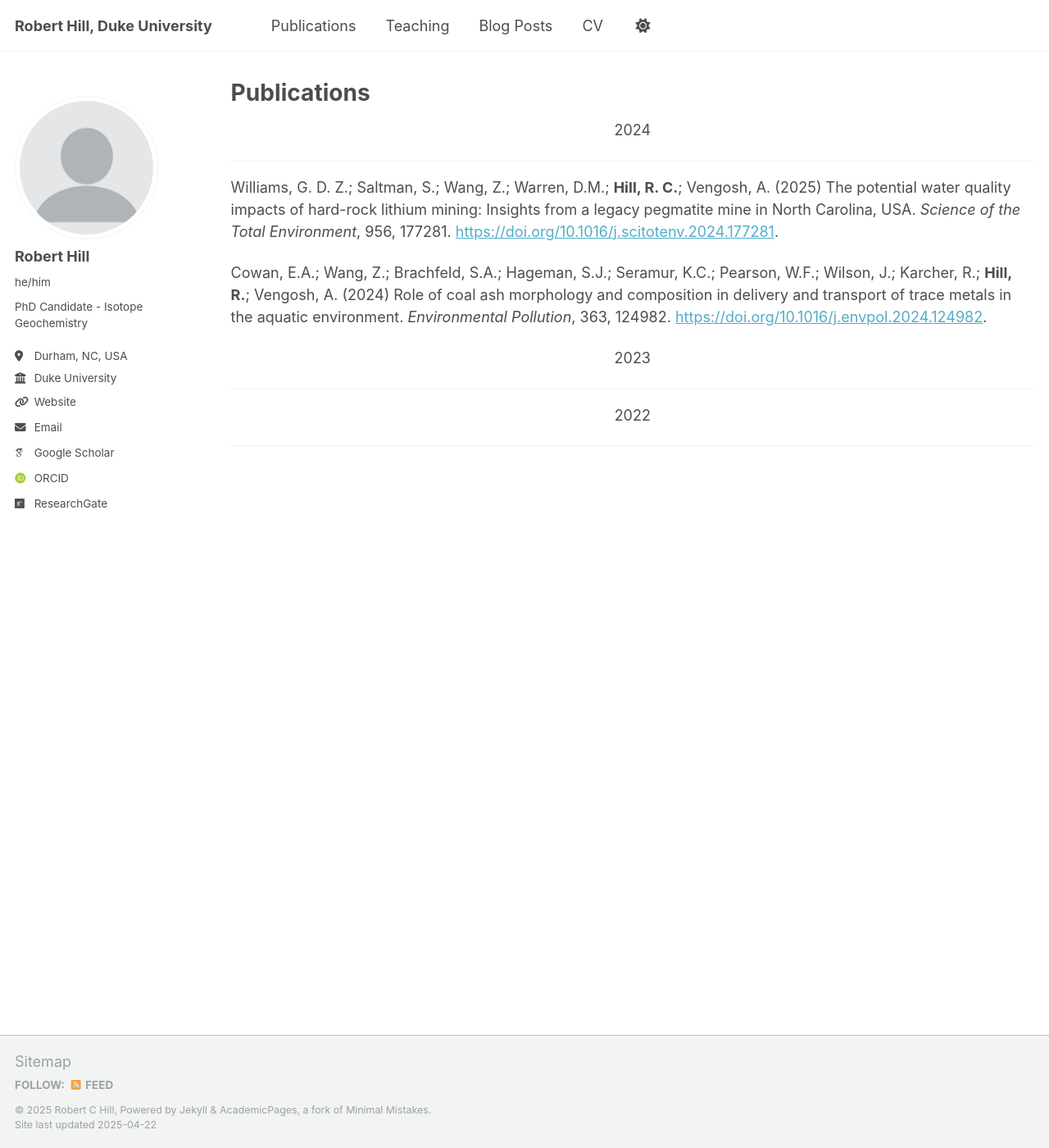
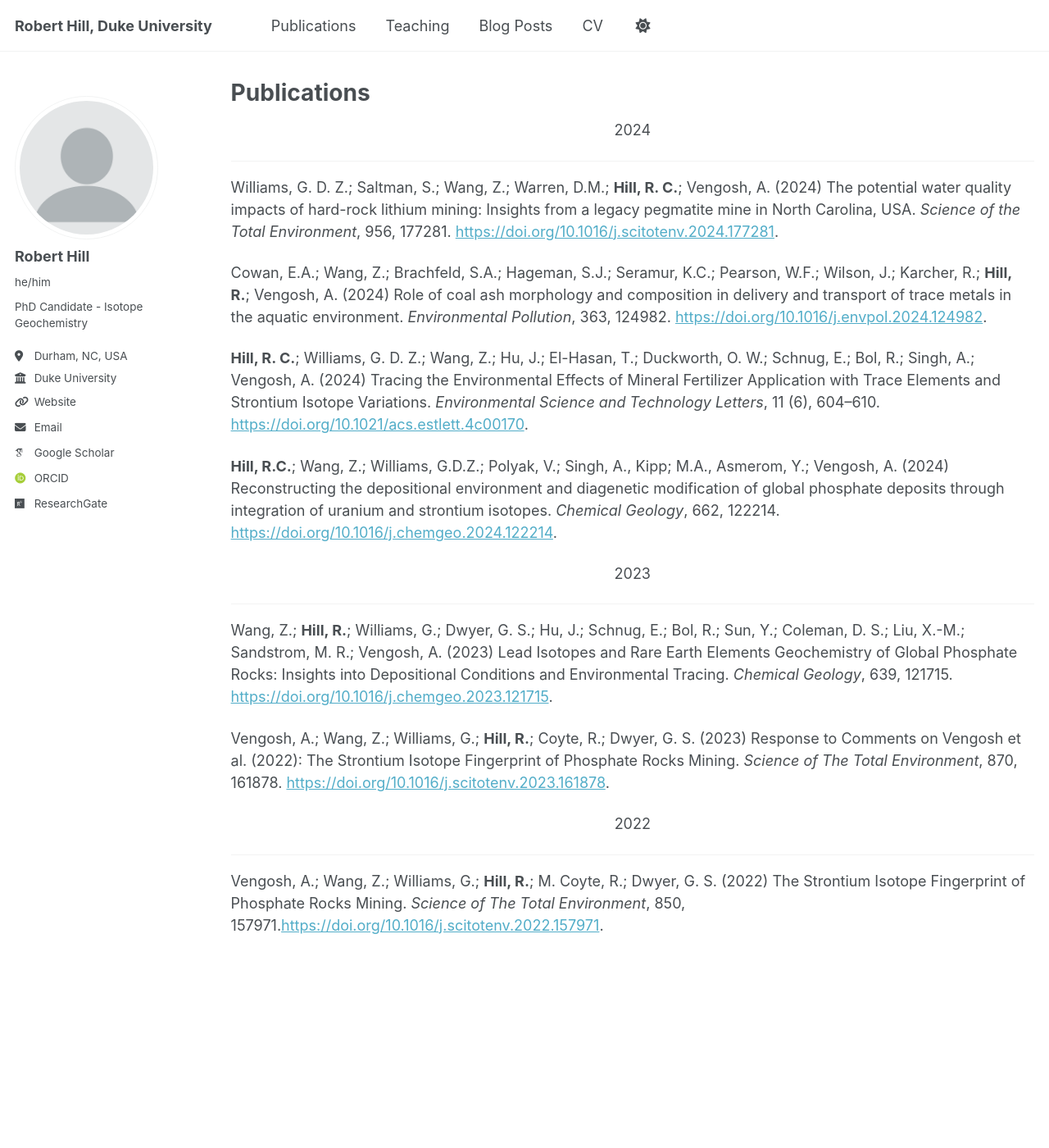
Before and after one commit to robert-c-hill/robert-c-hill.github.io, a Jekyll site: the page built from _pages/publications.html, in a window 1280 px wide and 1400 px high. Shown: the whole window at 82% size. Built offline with Jekyll 4.4.1, drawn with Linux system fonts in a browser that asks for light colours; some web fonts are replaced.

Commit message:
Update publications.html

```diff
--- a/_pages/publications.html
+++ b/_pages/publications.html
@@ -12,10 +12,16 @@ author_profile: true
 
 <p style="text-align: center;">2024</p>
 <hr />
-<p>Williams, G. D. Z.; Saltman, S.; Wang, Z.; Warren, D.M.; <b>Hill, R. C.</b>; Vengosh, A. (2025) The potential water quality impacts of hard-rock lithium mining: Insights from a legacy pegmatite mine in North Carolina, USA. <i>Science of the Total Environment</i>, 956, 177281. <a href="https://doi.org/10.1016/j.scitotenv.2024.177281">https://doi.org/10.1016/j.scitotenv.2024.177281</a>.</p>
+<p>Williams, G. D. Z.; Saltman, S.; Wang, Z.; Warren, D.M.; <b>Hill, R. C.</b>; Vengosh, A. (2024) The potential water quality impacts of hard-rock lithium mining: Insights from a legacy pegmatite mine in North Carolina, USA. <i>Science of the Total Environment</i>, 956, 177281. <a href="https://doi.org/10.1016/j.scitotenv.2024.177281">https://doi.org/10.1016/j.scitotenv.2024.177281</a>.</p>
 <p>Cowan, E.A.; Wang, Z.; Brachfeld, S.A.; Hageman, S.J.; Seramur, K.C.; Pearson, W.F.; Wilson, J.; Karcher, R.; <b>Hill, R.</b>; Vengosh, A. (2024) Role of coal ash morphology and composition in delivery and transport of trace metals in the aquatic environment. <i>Environmental Pollution</i>, 363, 124982. <a href="https://doi.org/10.1016/j.envpol.2024.124982">https://doi.org/10.1016/j.envpol.2024.124982</a>.</p>
+<p><b>Hill, R. C.</b>; Williams, G. D. Z.; Wang, Z.; Hu, J.; El-Hasan, T.; Duckworth, O. W.; Schnug, E.; Bol, R.; Singh, A.; Vengosh, A. (2024) Tracing the Environmental Effects of Mineral Fertilizer Application with Trace Elements and Strontium Isotope Variations. <i>Environmental Science and Technology Letters</i>, 11 (6), 604–610. <a href="https://doi.org/10.1021/acs.estlett.4c00170">https://doi.org/10.1021/acs.estlett.4c00170</a>.</p>
+<p><b>Hill, R.C.</b>; Wang, Z.; Williams, G.D.Z.; Polyak, V.; Singh, A., Kipp; M.A., Asmerom, Y.; Vengosh, A. (2024) Reconstructing the depositional environment and diagenetic modification of global phosphate deposits through integration of uranium and strontium isotopes. <i>Chemical Geology</i>, 662, 122214. <a href="https://doi.org/10.1016/j.chemgeo.2024.122214">https://doi.org/10.1016/j.chemgeo.2024.122214</a>.</p>
+
 <p style="text-align: center;">2023</p>
 <hr />
+<p>Wang, Z.; <b>Hill, R.</b>; Williams, G.; Dwyer, G. S.; Hu, J.; Schnug, E.; Bol, R.; Sun, Y.; Coleman, D. S.; Liu, X.-M.; Sandstrom, M. R.; Vengosh, A. (2023) Lead Isotopes and Rare Earth Elements Geochemistry of Global Phosphate Rocks: Insights into Depositional Conditions and Environmental Tracing. <i>Chemical Geology</i>, 639, 121715. <a href="https://doi.org/10.1016/j.chemgeo.2023.121715">https://doi.org/10.1016/j.chemgeo.2023.121715</a>.</p>
+<p>Vengosh, A.; Wang, Z.; Williams, G.; <b>Hill, R.</b>; Coyte, R.; Dwyer, G. S. (2023) Response to Comments on Vengosh et al. (2022): The Strontium Isotope Fingerprint of Phosphate Rocks Mining. <i>Science of The Total Environment</i>, 870, 161878. <a href="https://doi.org/10.1016/j.scitotenv.2023.161878">https://doi.org/10.1016/j.scitotenv.2023.161878</a>.</p>
 
 <p style="text-align: center;">2022</p>
 <hr />
+<p>Vengosh, A.; Wang, Z.; Williams, G.; <b>Hill, R.</b>; M. Coyte, R.; Dwyer, G. S. (2022) The Strontium Isotope Fingerprint of Phosphate Rocks Mining. <i>Science of The Total Environment</i>, 850, 157971.<a href="https://doi.org/10.1016/j.scitotenv.2022.157971">https://doi.org/10.1016/j.scitotenv.2022.157971</a>.</p>
```
